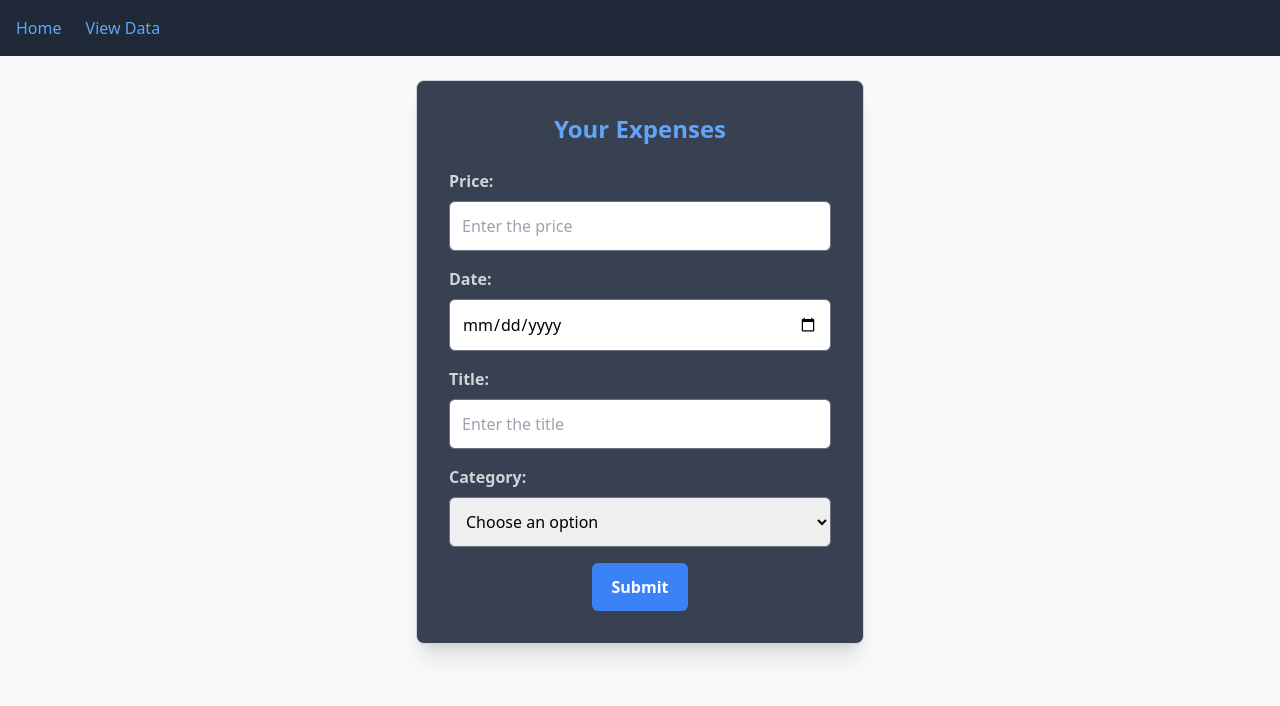
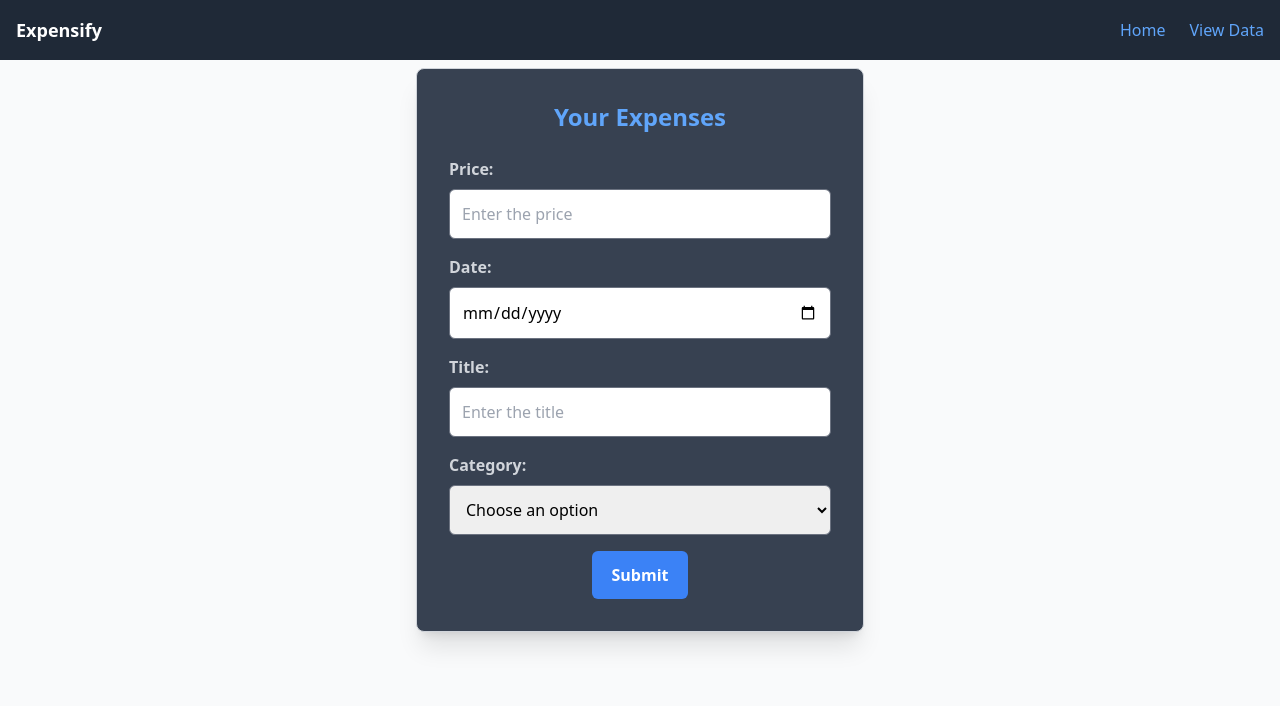
Before and after one commit to AbhishekSrivastav596/expenseapp, a React (Create React App) app: page / in a window 1280 px wide. Shown: the top 706 px of the page. Built offline with nearby package versions, Linux system fonts and the light colour scheme.

Commit message:
Edit functionality

```diff
--- a/package.json
+++ b/package.json
@@ -8,6 +8,7 @@
     "@testing-library/user-event": "^13.5.0",
     "react": "^18.3.1",
     "react-dom": "^18.3.1",
+    "react-hot-toast": "^2.4.1",
     "react-router-dom": "^6.28.0",
     "react-scripts": "5.0.1",
     "web-vitals": "^2.1.4"
--- a/src/App.js
+++ b/src/App.js
@@ -1,18 +1,25 @@
 import { useState } from 'react';
 import { BrowserRouter as Router, Route, Routes, Link } from 'react-router-dom';
 import './App.css';
-import Form from './components/form';
+import Form from './components/Form';
 import DataPage from './components/DataPage';
+import {Toaster} from 'react-hot-toast';
 
 function App() {
 
-
+  const [value,setvalue] = useState(-1);
+  // console.log("value",value);
+  // console.log("setvalue", setvalue);
   return (
     <>
     <Router>
       <div>
-        {/* Navbar */}
-        <nav className="bg-gray-800 text-white p-4">
+       <Toaster position="top-right" />
+      <nav className="bg-gray-800 text-white p-4 sticky top-0">
+          <div className="flex justify-between items-center">
+        <div className="text-lg font-bold">
+          Expensify
+        </div>
         <ul className="flex space-x-6">
           <li>
             <Link to="/" className="text-blue-400 hover:text-white">Home</Link>
@@ -21,12 +28,11 @@ function App() {
             <Link to="/view-data" className="text-blue-400 hover:text-white">View Data</Link>
           </li>
           </ul>
+        </div>
       </nav>
-
-        {/* Routes */}
         <Routes>
-          <Route path="/" element={<Form />} />
-          <Route path="/view-data" element={<DataPage />} />
+          <Route path="/" element={<Form value={value}/>} />
+          <Route path="/view-data" element={<DataPage setValue={setvalue}/>} />
         </Routes>
       </div>
     </Router>
--- a/src/components/DataPage.js
+++ b/src/components/DataPage.js
@@ -1,12 +1,13 @@
 import React, { useState, useEffect } from 'react';
+import toast, { Toaster } from 'react-hot-toast';
+import { useNavigate,Navigate } from 'react-router-dom';
 
-function DataPage() {
-  const [tableData, setTableData] = useState([]);
+function DataPage({setValue}) {
+  const Navigate = useNavigate();
+  const [tableData, setTableData] = useState(JSON.parse(localStorage.getItem('data') || '[]'));
 
-  useEffect(() => {
-    const savedData = JSON.parse(localStorage.getItem('data') || '[]');
-    setTableData(savedData);
-  }, []);
+
+
 
   const handleDelete = (e) => {
     const id = parseInt(e.target.id, 10);
@@ -15,13 +16,21 @@ function DataPage() {
     setTableData(updatedData);
     // console.log(updatedData);
     localStorage.setItem("data", JSON.stringify(updatedData));
+    toast.success("Data has been successfully deleted!")
+
+  };
+
+  const handleEdit = (index) => {
+    setValue(index);
+    console.log(index);
+     Navigate('/');
 
   };
 
 
   return (
     <div className="flex flex-col items-center p-6 bg-gray-50 min-h-screen">
-      <h3 className="text-2xl font-bold text-blue-400 mb-6">View Your Expenses</h3>
+      <h3 className="text-2xl font-bold text-blue-600 mb-6">View Your Expenses</h3>
       <table className="table-auto border-collapse border border-gray-300 w-full max-w-2xl text-left mb-8">
         <thead>
           <tr className="bg-gray-700">
@@ -30,6 +39,7 @@ function DataPage() {
             <th className="border border-gray-300 px-6 py-4 text-lg font-medium text-white">Title</th>
             <th className="border border-gray-300 px-6 py-4 text-lg font-medium text-white">Category</th>
             <th className="border border-gray-300 px-6 py-4 text-lg font-medium text-white">Delete</th>
+            <th className="border border-gray-300 px-6 py-4 text-lg font-medium text-white">Edit</th>
           </tr>
         </thead>
     <tbody>
@@ -48,7 +58,10 @@ function DataPage() {
           >
             Delete
           </button>
+
+
         </td>
+        <td className="border border-gray-300 px-6 py-4 text-center"><button className="bg-green-500 text-white font-semibold px-4 py-2 rounded-md hover:bg-blue-500 transition" onClick={()=>handleEdit(index)} >Edit</button></td>
       </tr>
     ))
   ) : (
--- a/src/components/form.js
+++ b/src/components/form.js
@@ -1,19 +1,24 @@
 import React, { useState, useEffect } from "react";
+import {toast} from "react-hot-toast";
 
-function Form() {
+function Form({value}) {
   const [formdata, setformdata] = useState({
     price: "",
     date: "",
     title: "",
     category: "",
   });
+  console.log("form page par index of the row",value);
+  const [tableData, setTableData] = useState( JSON.parse(localStorage.getItem("data") || "[]"));
+  useEffect(()=>{
+    if(value > -1){
+    const prefilled = JSON.parse(localStorage.getItem("data") || "[]");
+    console.log(prefilled[value]);
+    setformdata(prefilled[value]);
+  }
+  }, [value])
 
-  const [tableData, setTableData] = useState([]);
 
-  useEffect(() => {
-    const savedData = JSON.parse(localStorage.getItem("data") || "[]");
-    setTableData(savedData);
-  }, []);
 
   const setPrice = (e) => {
     setformdata({ ...formdata, price: e.target.value });
@@ -32,8 +37,12 @@ function Form() {
   const saveData = (e) => {
     e.preventDefault();
     let prevdata = JSON.parse(localStorage.getItem("data") || "[]");
-
-    prevdata.push(formdata);
+    if(value > -1){
+      prevdata[value] = formdata;
+    }
+    else{
+      prevdata.push(formdata);
+    }
     localStorage.setItem("data", JSON.stringify(prevdata));
 
     setTableData(prevdata);
@@ -44,23 +53,18 @@ function Form() {
       title: "",
       category: "",
     });
-    alert("Data is successfully saved in local storage");
+    toast.success("Your data has been saved successfully!")
   };
 
-  const handleDelete = (e) => {
-    const id = parseInt(e.target.id, 10);
-    const updatedData = tableData.filter((_, index) => index !== id);
-    setTableData(updatedData);
-    localStorage.setItem("data", JSON.stringify(updatedData));
-  };
+
 
 
 
   return (
 
-<div className="flex flex-col items-center p-6 bg-gray-50 min-h-screen">
+<div className="flex flex-col items-center p-2 bg-gray-50 min-h-screen">
   <form
-    className="w-full max-w-md flex flex-col justify-center items-center border border-gray-300 p-8 rounded-lg shadow-xl bg-gray-700 text-white mb-8"
+    className="w-full max-w-md flex flex-col justify-center items-center border border-gray-300 p-8 rounded-lg shadow-xl bg-gray-700 text-white "
     onSubmit={saveData}
   >
     <h3 className="text-2xl font-bold text-blue-400 mb-6">Your Expenses</h3>
@@ -82,6 +86,7 @@ function Form() {
     <input
       type="date"
       className="w-full p-3 mb-4 border border-gray-500 rounded-md focus:outline-none focus:ring-2 focus:ring-blue-500 text-black"
+
       value={formdata.date}
       onChange={getDate}
     />
@@ -118,12 +123,9 @@ function Form() {
 
     </select>
 
-    <button
-      type="submit"
-      className="w-1/4 p-3 bg-blue-500 text-white font-semibold rounded-md hover:bg-blue-600 transition"
-    >
-      Submit
-    </button>
+  <button type="submit" className="w-1/4 p-3 bg-blue-500 text-white font-semibold rounded-md hover:bg-blue-600 transition" >Submit</button>
+
+
   </form>
 
 </div>
```
Also changed, not shown: 1 other file (tests, documents, lock files or other folders). Lines whose indentation alone changed are shown as unchanged.
